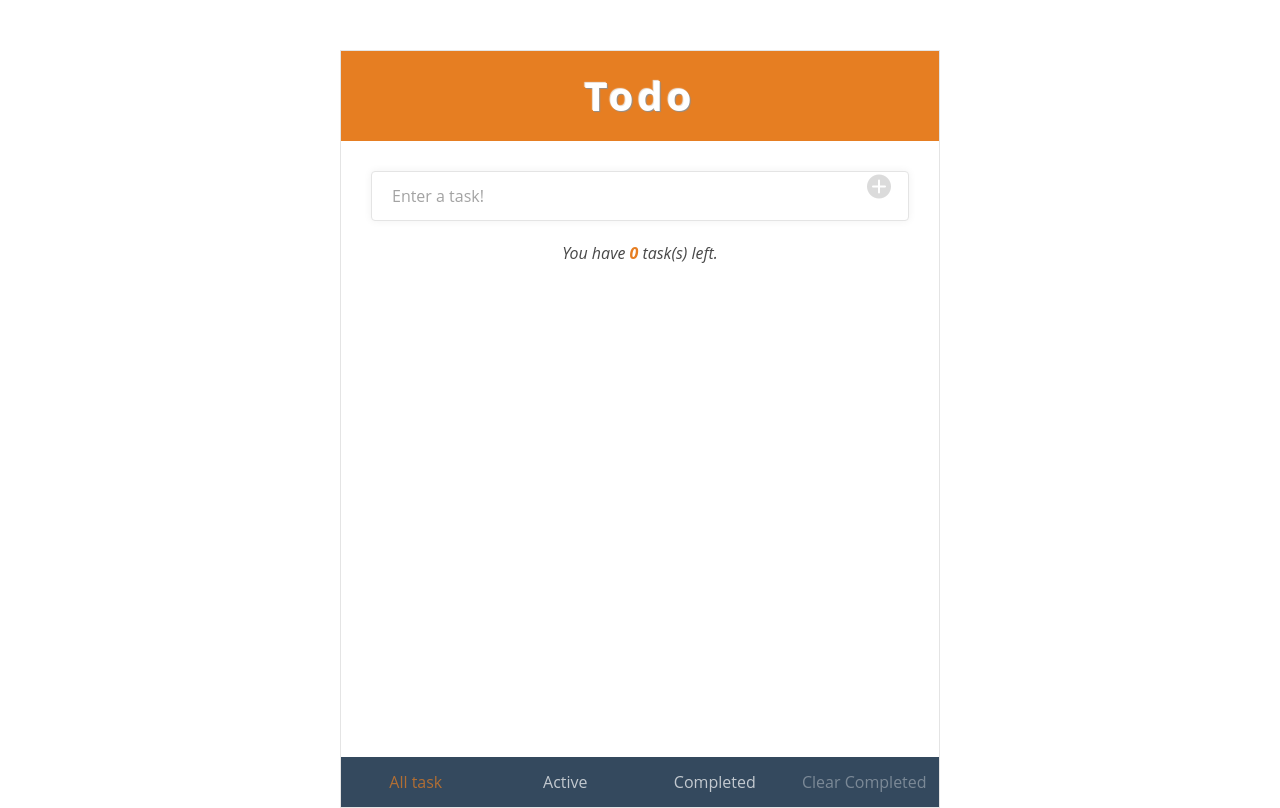
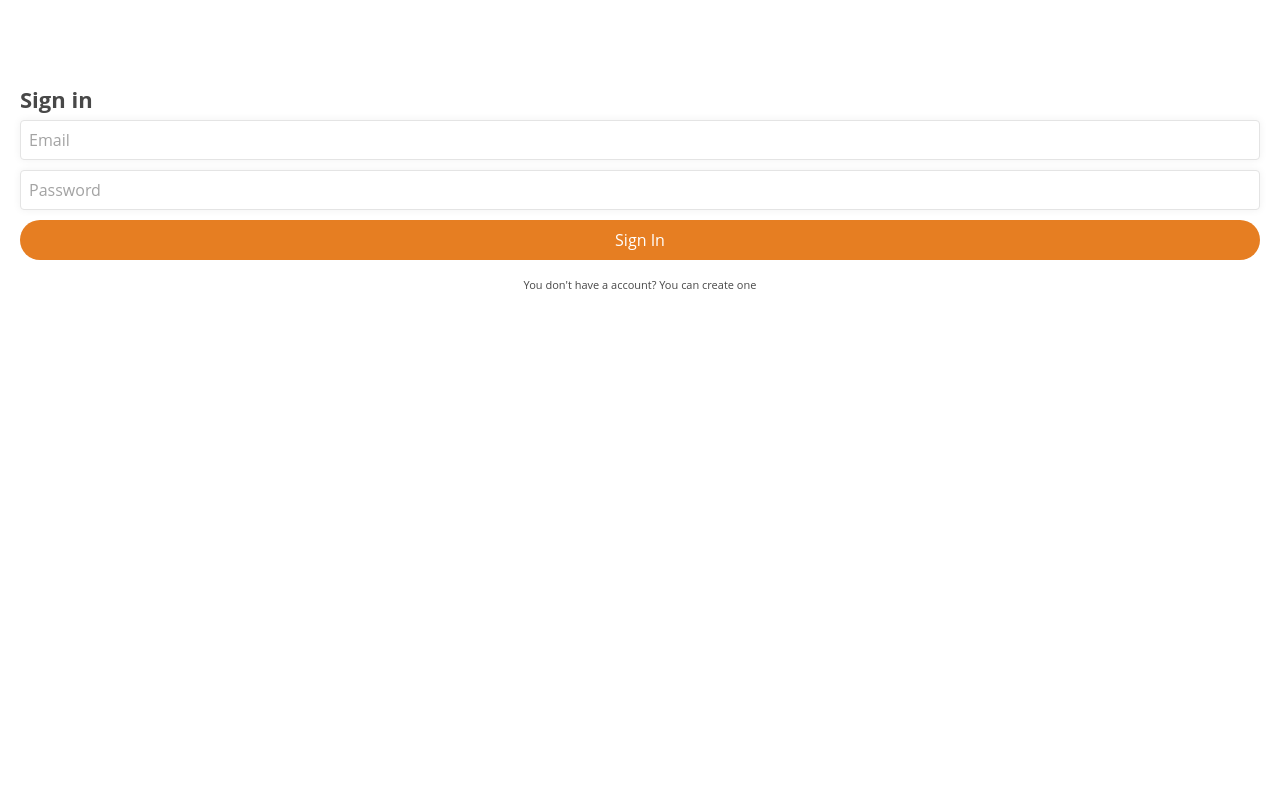
Before and after one commit to at-chaudang/todo-vue-pwa-dc, a Vue app: page /login in a window 1280 px wide. Built offline with nearby package versions, Linux system fonts and the light colour scheme.

Commit message:
make router login

```diff
--- a/package.json
+++ b/package.json
@@ -14,7 +14,8 @@
     "node-sass": "^4.12.0",
     "register-service-worker": "^1.6.2",
     "sass-loader": "^8.0.0",
-    "vue": "^2.6.10"
+    "vue": "^2.6.10",
+    "vue-router": "^3.1.3"
   },
   "devDependencies": {
     "@vue/cli-plugin-babel": "^3.12.0",
--- a/src/App.vue
+++ b/src/App.vue
@@ -1,17 +1,16 @@
 <template>
   <div id="app">
-    <TodoList />
+    <router-view />
   </div>
 </template>
 
 <script>
-import TodoList from './views/TodoList.vue'
+// import TodoList from './views/TodoList.vue'
+// import Login from './views/Login.vue'
 
 export default {
   name: 'app',
-  components: {
-    TodoList
-  }
+  components: {},
 }
 </script>
 
--- a/src/assets/styles/base/_base.scss
+++ b/src/assets/styles/base/_base.scss
@@ -45,3 +45,12 @@ h6 {
 ul, li {
   list-style: none;
 }
+.mt-1 {
+  margin-top: 1rem;
+}
+.text-small {
+  @include pxRem('font-size', 11);
+}
+.text-center {
+  text-align: center;
+}
--- a/src/assets/styles/modules/_all.scss
+++ b/src/assets/styles/modules/_all.scss
@@ -2,3 +2,4 @@
 @import 'form';
 @import 'icon';
 @import 'todo-input';
+@import 'inputs';
--- /dev/null
+++ b/src/assets/styles/modules/_inputs.scss
@@ -0,0 +1,6 @@
+.form-group {
+  @include pxRem('margin-bottom', 10);
+  .form-control {
+    padding: 5px 8px;
+  }
+}
--- a/src/main.js
+++ b/src/main.js
@@ -1,9 +1,15 @@
 import Vue from 'vue'
+import VueRouter from 'vue-router';
+import router from './router.js';
 import App from './App.vue'
 import './registerServiceWorker'
+
+Vue.use(VueRouter);
+Vue.use(router);
 
 Vue.config.productionTip = false
 
 new Vue({
+  router,
   render: h => h(App),
 }).$mount('#app')
--- /dev/null
+++ b/src/router.js
@@ -0,0 +1,25 @@
+import Vue from 'vue';
+import VueRouter from 'vue-router';
+import TodoList from './views/TodoList.vue';
+import Login from './views/Login.vue';
+
+Vue.use(VueRouter);
+
+const router = new VueRouter({
+  base: '/',
+  mode: 'history',
+  routes: [
+    {
+      path: '/',
+      name: 'TodoList',
+      component: TodoList,
+    },
+    {
+      path: '/login',
+      name: 'login',
+      component: Login,
+    },
+  ],
+});
+
+export default router
--- /dev/null
+++ b/src/views/Login.vue
@@ -0,0 +1,25 @@
+<template>
+  <div class="login-form">
+    <div class="main-container">
+      <h3>Sign in</h3>
+      <div class="form-group">
+        <input type="text" placeholder="Email" class="form-control">
+      </div>
+      <div class="form-group">
+        <input type="password" placeholder="Password" class="form-control">
+      </div>
+      <button class="btn btn-primary">Sign In</button>
+
+      <p class="text-small text-center mt-1">You don't have a account? You can create one</p>
+    </div>
+  </div>
+</template>
+
+<script>
+export default {
+  name: 'login',
+  data() {
+    return{};
+  }
+}
+</script>
```
Also changed, not shown: 1 other file (tests, documents, lock files or other folders).
